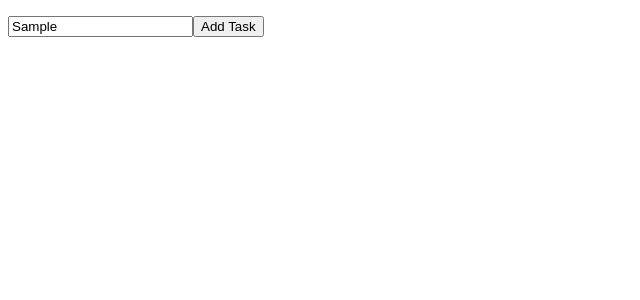
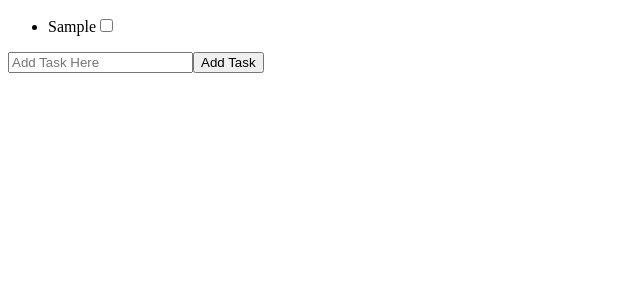
Before and after one commit to Nelo-cmd/to-do-list, a React (Create React App) app in the folder to-do-list/: page /Homepage in a window 1280 px wide. Both pictures are taken after typing "Sample" into the empty fields and a click on the button "Add Task". Shown: the top 300 px of the page, without its empty margins (0-640 px from the left). Built offline with nearby package versions, Linux system fonts and the light colour scheme.

Commit message:
handle localStorage error

```diff
--- a/to-do-list/src/components/HomePage.js
+++ b/to-do-list/src/components/HomePage.js
@@ -8,10 +8,15 @@ function HomePage() {
 
   //to get the tasks for the local storage. Note: the '[]' is a dependency. sort of like an event listener, like it waits for a change in whatever is in that bracket.
   useEffect(() => {
-    const storedTasks = JSON.parse(localStorage.getItem("tasks"));
-    console.log("Stored tasks:", storedTasks); // Check the console for results
-    if (storedTasks) {
-      setTasks(storedTasks);
+    try {
+      const storedTasks = JSON.parse(localStorage.getItem("tasks"));
+      console.log("Stored tasks:", storedTasks);
+      if (storedTasks) {
+        setTasks(storedTasks);
+      }
+    } catch (error) {
+      console.error("Error parsing tasks from localStorage:", error);
+      setTasks([]);
     }
   }, []);
 
@@ -23,7 +28,7 @@ function HomePage() {
   //this is to handle the adding of the task to local storage on button click.
   const HandleAddTask = (event) => {
     event.preventDefault();
-    if (taskInput.trim().length <= 7) {
+    if (taskInput.trim().length < 3) {
       alert("Text should be more than 7 characters");
       return;
     } // If the input field is less than 7, tell the user
@@ -43,20 +48,26 @@ function HomePage() {
         {tasks.map((task, index) => (
           <li key={index}>
             {task}
-            <input type="checkbox" onClick={() => HandleDeleteTask(index)} />
+            <input
+              id="button"
+              type="checkbox"
+              onClick={() => HandleDeleteTask(index)}
+            />
           </li>
         ))}
       </ul>
 
-      <form className="add_task" onSubmit={HandleAddTask}>
+      <form id="add_task" onSubmit={HandleAddTask}>
         <input
           value={taskInput}
-          className="task_input"
+          id="task_input"
           type="Textbox"
           placeholder="Add Task Here"
           onChange={(event) => setTaskInput(event.target.value)}
         />
-        <button type="submit">Add Task</button>
+        <button id="button" type="submit">
+          Add Task
+        </button>
       </form>
     </>
   );
```
